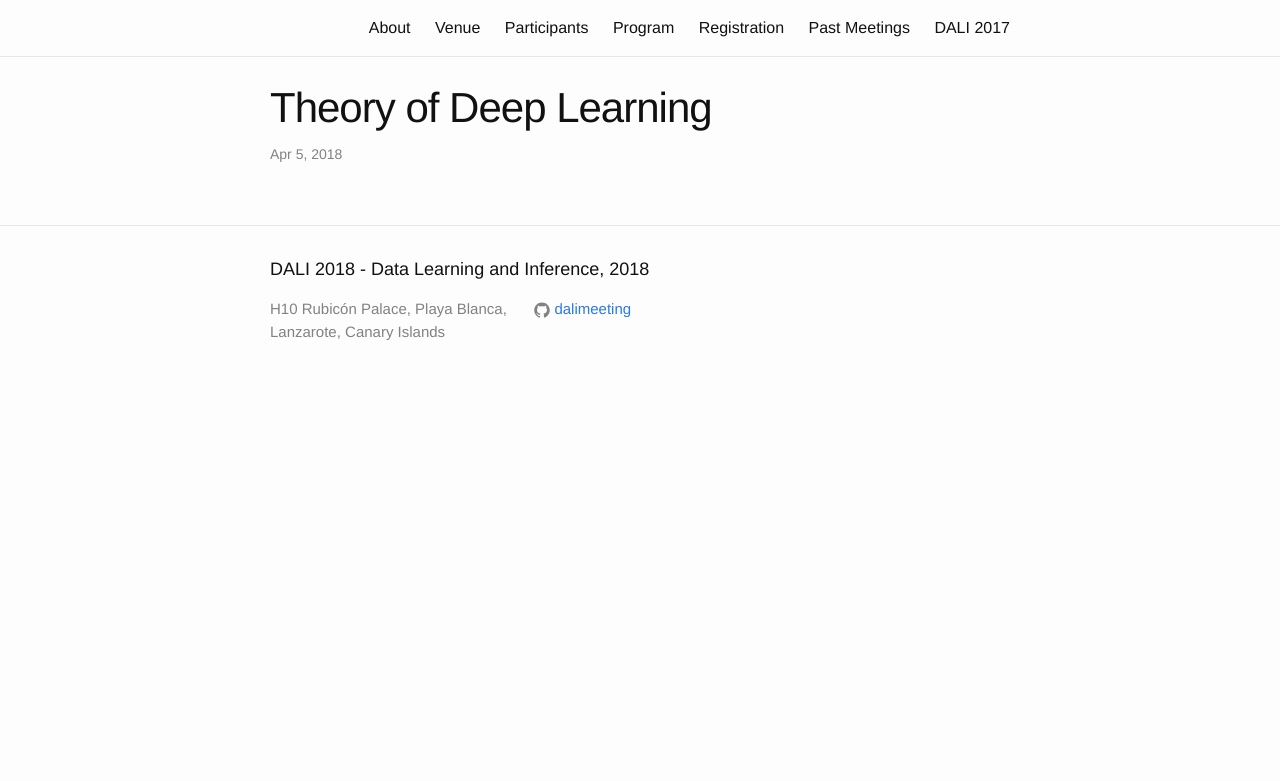
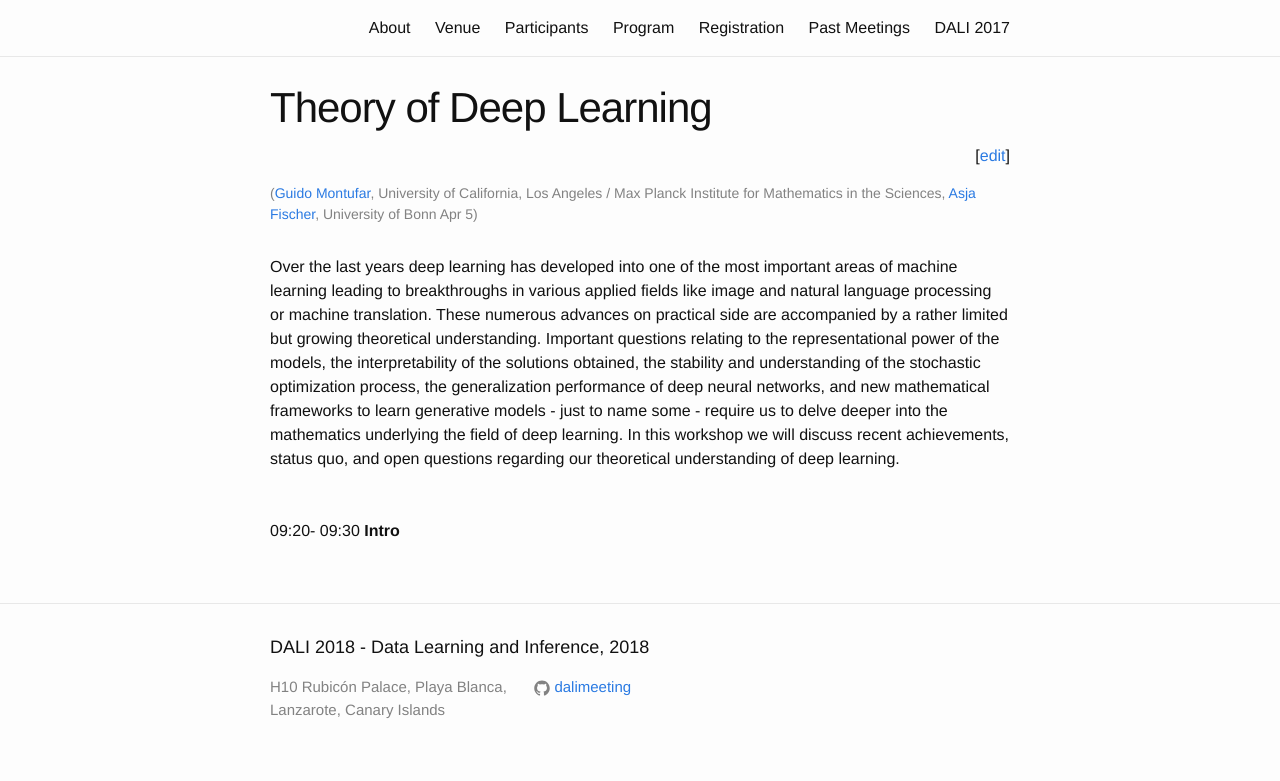
Before and after one commit to dalimeeting/dalimeeting.github.io, a Jekyll site: the page built from _posts/2018-04-05-workshopTheoryDL.md, in a window 1280 px wide. Shown: the part 351-1132 px from the top of the page. Built offline with Jekyll 4.4.1, drawn with Linux system fonts in a browser that asks for light colours; our own code applies the rules of GitHub Pages for plain Markdown files; before the commit the page ends 900 px from its top, so only the background shows below that.

Commit message:
Update 2018-04-05-workshopTheoryDL.md

```diff
--- a/_posts/2018-04-05-workshopTheoryDL.md
+++ b/_posts/2018-04-05-workshopTheoryDL.md
@@ -1,5 +1,7 @@
 ---
 title:  "Theory of Deep Learning"
+layout: multitrack
+abstract: "Over the last years deep learning has developed into one of the most important areas of machine learning leading to breakthroughs in various applied fields like image and natural language processing or machine translation. These numerous advances on practical side are accompanied by a rather limited but growing theoretical understanding. Important questions relating to the representational power of the models, the interpretability of the solutions obtained, the stability and understanding of the stochastic optimization process, the generalization performance of deep neural networks, and new mathematical frameworks to learn generative models - just to name some - require us to delve deeper into the mathematics underlying the field of deep learning. In this workshop we will discuss recent achievements, status quo, and open questions regarding our theoretical understanding of deep learning."
 organizer_url:
 categories:
 - dali2018
```
